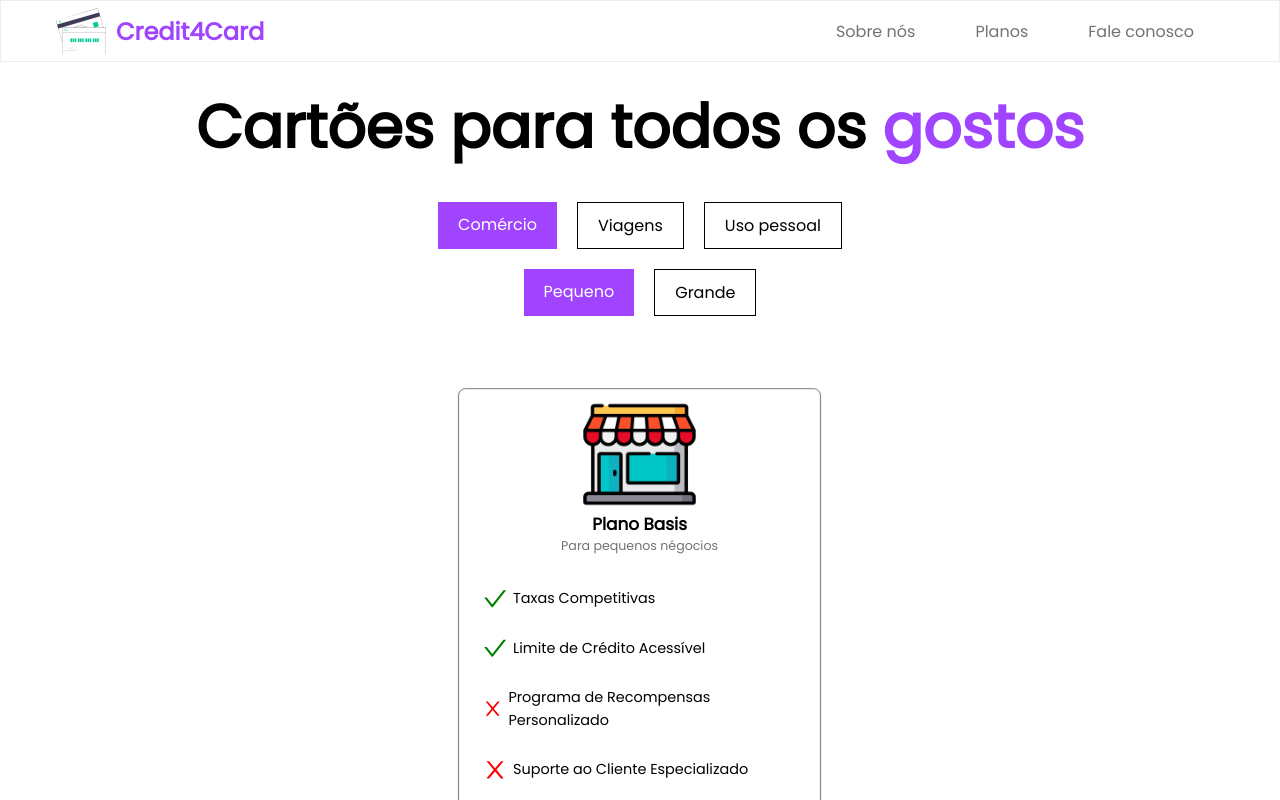
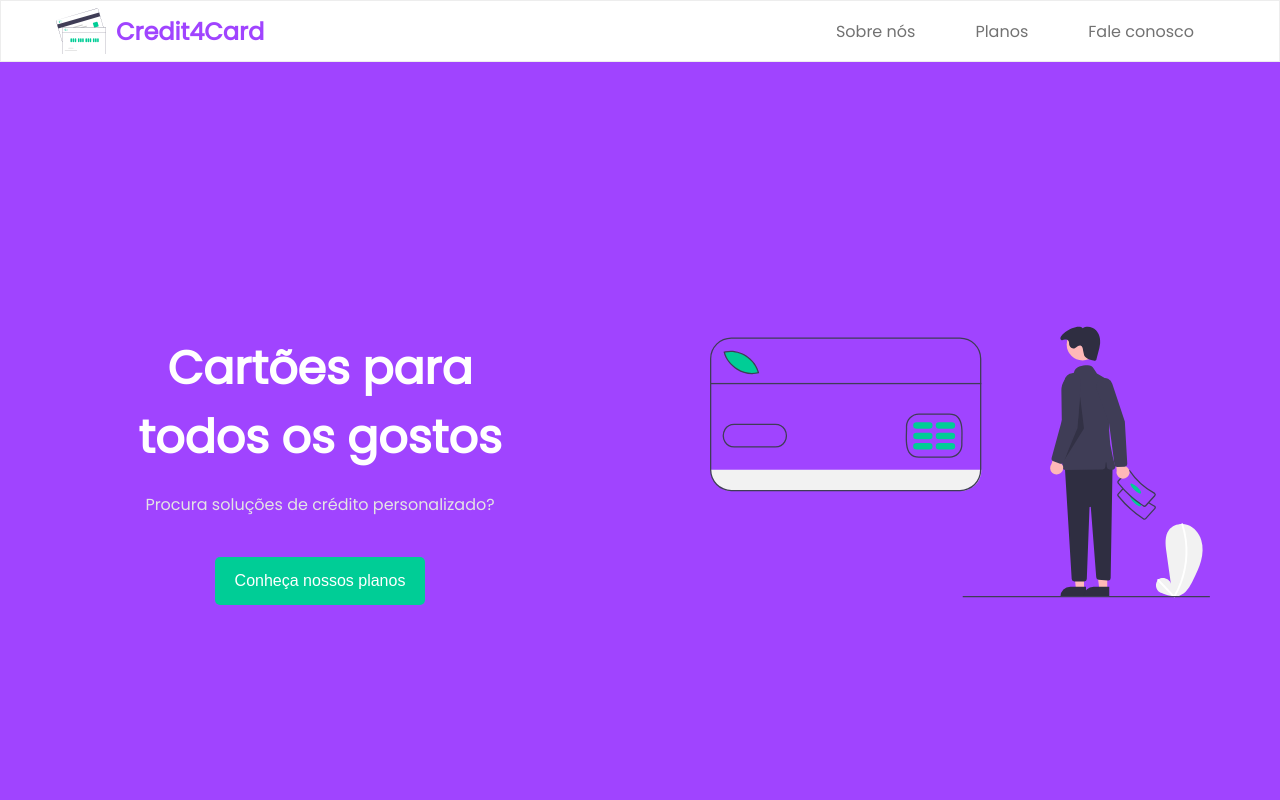
Before and after one commit to YOUVISA/yv-tech-challenge, a Next.js app: page / in a window 1280 px wide. Shown: the top 800 px of the page. Built offline with nearby package versions, Linux system fonts and the light colour scheme.

Commit message:
feat: added Hero Section

```diff
--- a/src/app/pages/Home/components/CardSection/CardSection.tsx
+++ b/src/app/pages/Home/components/CardSection/CardSection.tsx
@@ -119,7 +119,7 @@ export default function CardSection() {
 			>
 				<section id='card-offers' className={styles.title__container}>
 					<h2>
-            Cartões para todos os <span>gostos</span>
+            Seleção de <span>planos</span>
 					</h2>
 				</section>
 
--- a/src/app/pages/Home/components/CardSection/style.module.scss
+++ b/src/app/pages/Home/components/CardSection/style.module.scss
@@ -54,7 +54,5 @@
       /* background-color: aqua; */
       width: inherit;
     }
-
-
   }
 }
--- a/src/app/pages/Home/page.tsx
+++ b/src/app/pages/Home/page.tsx
@@ -1,9 +1,13 @@
 import CardSection from './components/CardSection/CardSection';
+import Footer from './sections/Footer/Footer';
+import HeroSection from './sections/HeroSection/HeroSection';
 
 export default function Home() {
 	return (
 		<>
+			<HeroSection />
 			<CardSection />
+			<Footer />
 		</>
 	);
 }
--- /dev/null
+++ b/src/app/pages/Home/sections/Footer/Footer.tsx
@@ -0,0 +1,9 @@
+import React from 'react';
+
+import styles from './style.module.scss';
+
+export default function Footer() {
+	return (
+		<div>Footer</div>
+	);
+}
--- /dev/null
+++ b/src/app/pages/Home/sections/HeroSection/HeroSection.tsx
@@ -0,0 +1,25 @@
+import React from 'react';
+
+import styles from './styles.module.scss';
+
+import HeroSectionLogo from './assets/credit-card.png';
+import Brand from './assets/logo.svg';
+import Image, {type StaticImageData} from 'next/image';
+
+export default function HeroSection() {
+	return (
+		<div id='hero-section' className={styles.hero__container}>
+			<section className={styles.hero__info}>
+				<h1 className={styles.hero__title}>Cartões para todos os gostos</h1>
+				<p className={styles.hero__text}>Procura soluções de crédito personalizado?</p>
+
+				<a href='#card-offers'><button className={styles.button}>Conheça nossos planos</button></a>
+			</section>
+
+			<section className={styles.hero__logo}>
+				<Image src={Brand as StaticImageData} alt='Logo' width={500} height={500} priority unoptimized />
+			</section>
+
+		</div>
+	);
+}
--- /dev/null
+++ b/src/app/pages/Home/sections/HeroSection/styles.module.scss
@@ -0,0 +1,65 @@
+@import "../../../../variables.module.scss";
+
+.hero__container {
+  width: 100%;
+  height: 100vh;
+  background-color: $primary-purple;
+
+  display: flex;
+  align-items: center;
+
+  .hero__info {
+    width: 50%;
+    height: 100%;
+    /* background-color: aqua; */
+
+    display: flex;
+    flex-direction: column;
+    justify-content: center;
+    align-items: center;
+
+    .hero__title {
+      width: 70%;
+      font-size: 46px;
+      font-weight: bold;
+      color: white;
+      margin: 15px 0 0 0;
+      text-align: center;
+    }
+
+    .hero__text {
+      text-align: center;
+      color: rgb(228, 228, 228);
+      width: 60%;
+      margin: 20px;
+    }
+
+    .button {
+      margin-top: 20px;
+      padding: 15px 20px;
+      border: none;
+      border-radius: 5px;
+
+      cursor: pointer;
+
+      background-color: $primary-green;
+      color: white;
+      font-weight: 200;
+      font-size: 16px;
+
+      transition: background-color 0.3s ease-out;
+
+      &:hover {
+        background-color: $darker_green;
+      }
+    }
+  }
+
+  .hero__logo {
+    display: flex;
+    justify-content: center;
+    align-items: center;
+    width: 50%;
+    height: 100%;
+  }
+}
```
Also changed, not shown: src/app/product/page.tsx (deleted, +0 -7 lines), src/app/pages/Home/sections/Footer/style.module.scss (added), src/app/pages/Home/sections/HeroSection/assets/logo.svg (added).
